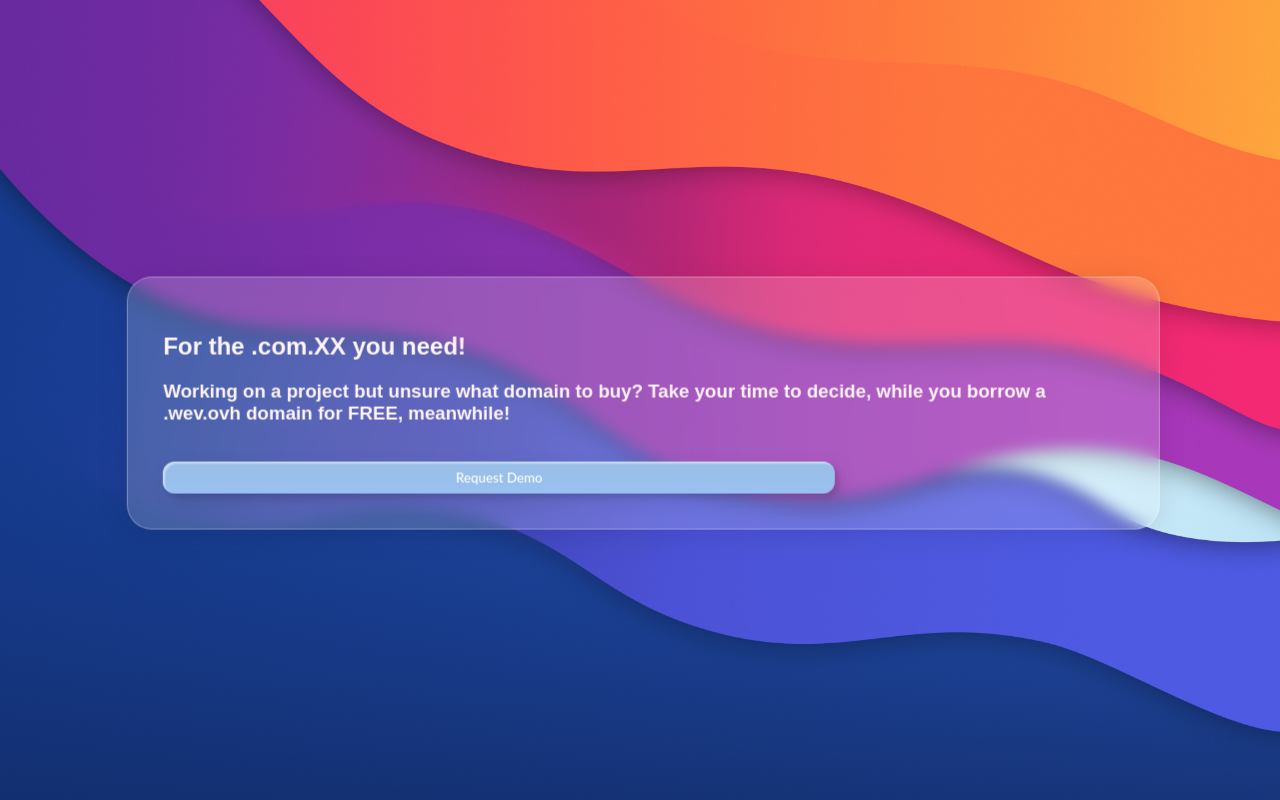
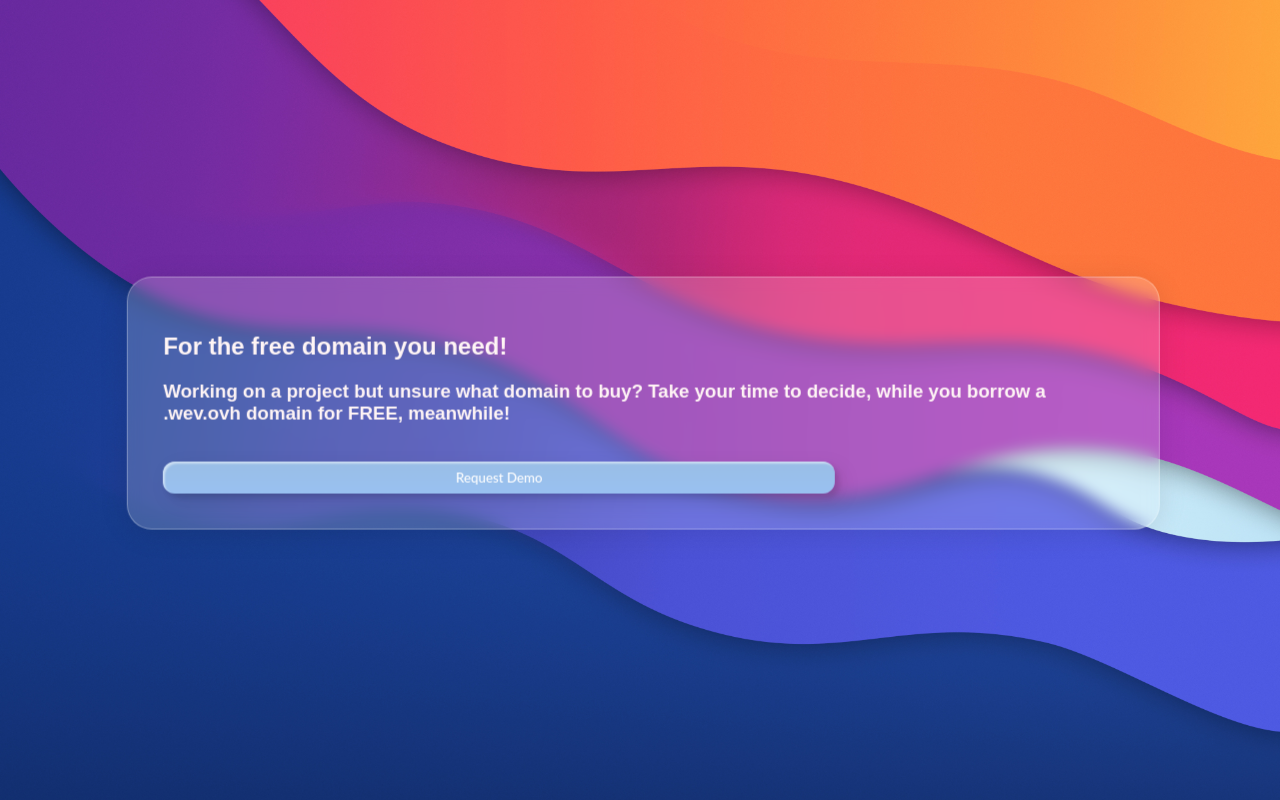
Before and after one commit to dmkto/domains.wev, a plain HTML site: page index.html in a window 1280 px wide. Drawn offline with Linux system fonts and the light colour scheme; a script that the page names is missing.

Commit message:
Update index.html

```diff
--- a/index.html
+++ b/index.html
@@ -20,7 +20,7 @@
 
 <body>
   <div class="main centered">
-  <h2>For the .com.XX you need!</h2>
+  <h2>For the free domain you need!</h2>
   <h3>Working on a project but unsure what domain to buy? Take your time to decide, while you borrow a .wev.ovh domain for FREE, meanwhile!</h3>
   <br />
   <script src="script.js"></script>
```
